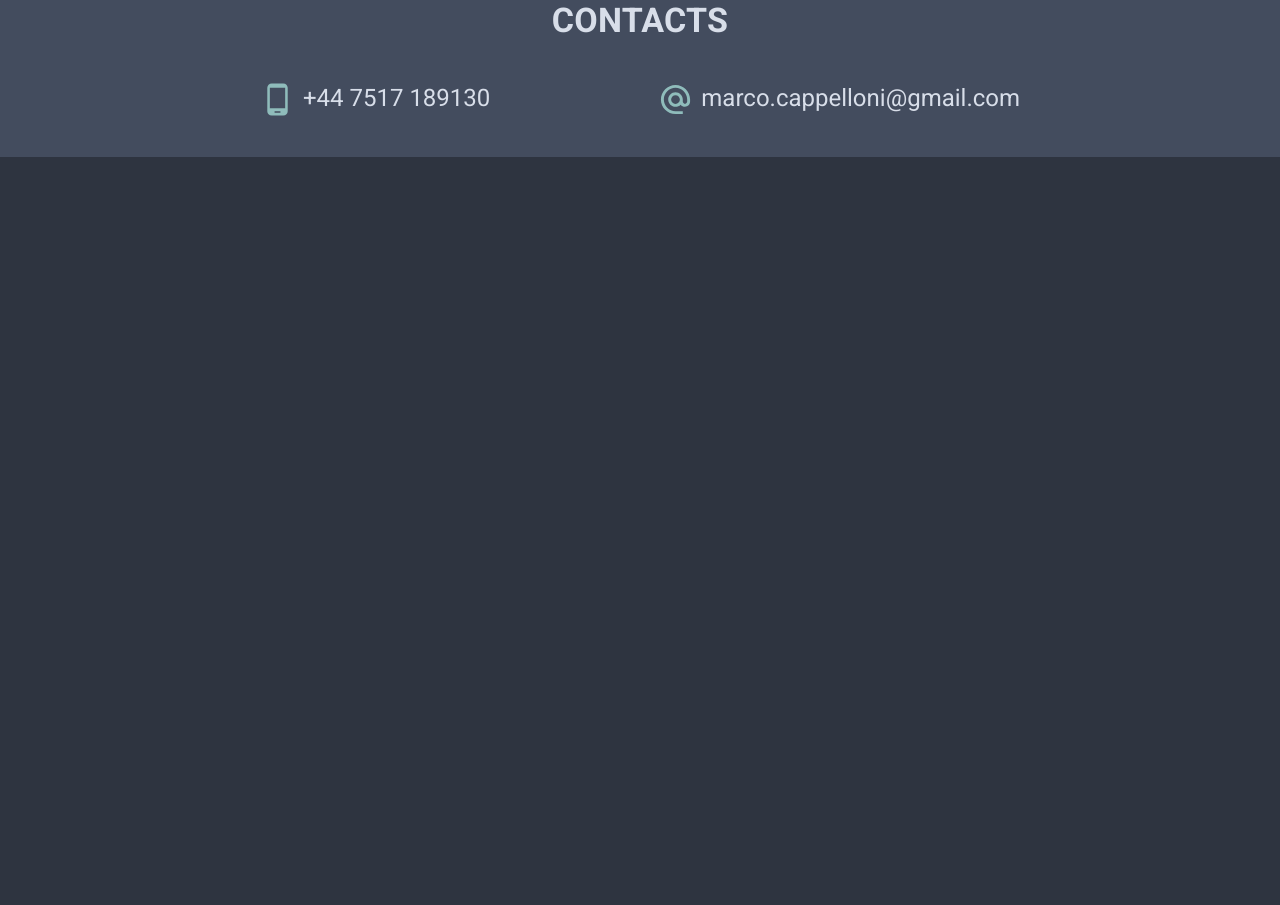
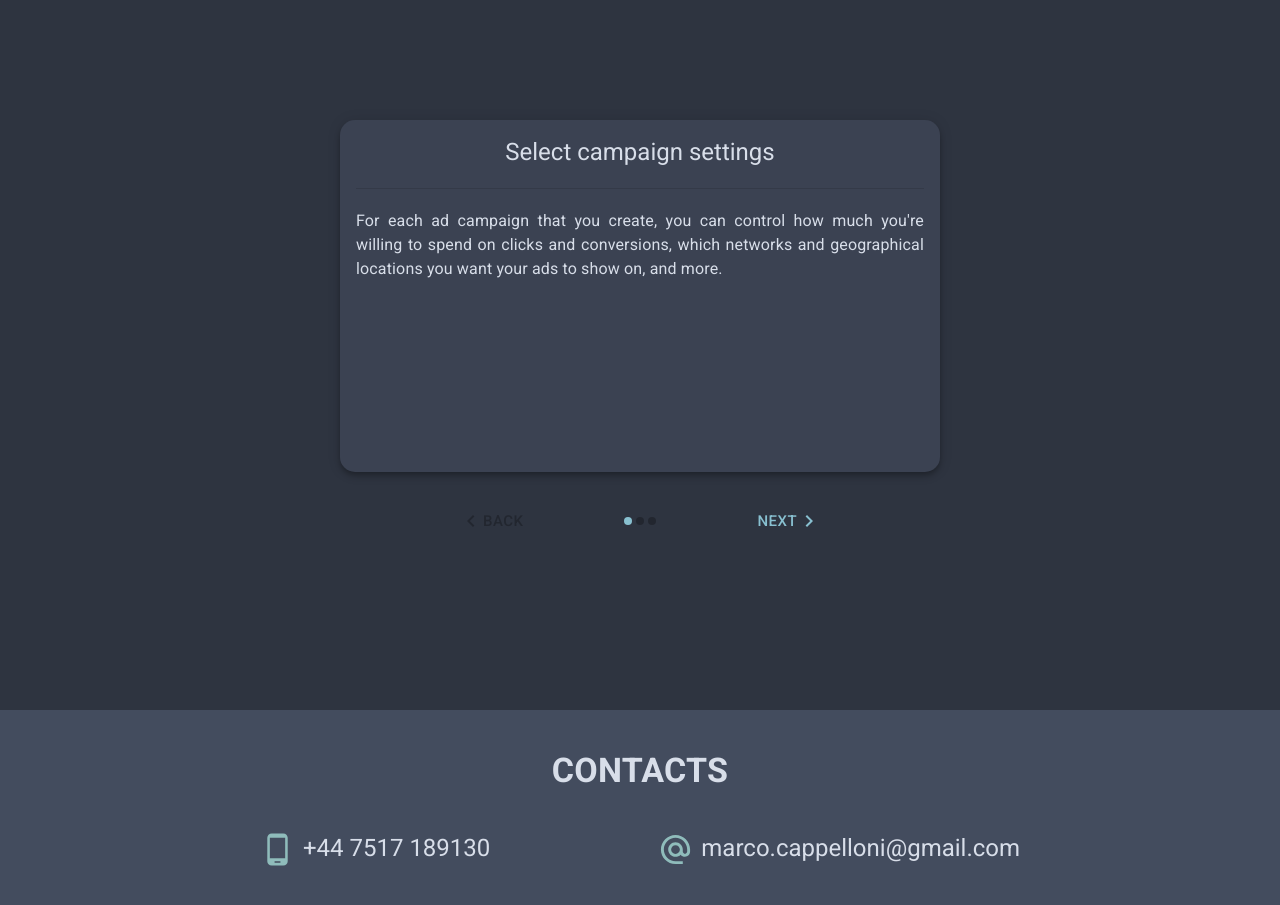
Before and after one commit to marcocappelloni/portfolio, a React (Create React App) app: page / in a window 1280 px wide. Shown: the part 860-1765 px from the top of the page. Before the commit the page ends 1017 px from the top, so only its background shows below. Built offline with nearby package versions, Linux system fonts and the light colour scheme.

Commit message:
saved a provvisory version of the STUDIES section

```diff
--- a/src/components/App.js
+++ b/src/components/App.js
@@ -1,7 +1,7 @@
 import ResponsiveAppBar from "./header/AppBar";
 import Central from "./centrals/Central";
 
-function App() {
+export default function App() {
   return (
     <div>
       <ResponsiveAppBar />
@@ -9,5 +9,3 @@ function App() {
     </div>
   );
 }
-
-export default App;
--- a/src/components/centrals/Central.js
+++ b/src/components/centrals/Central.js
@@ -1,17 +1,15 @@
 import About from "./about/About";
-// import Studies from "./studies/Studies";
+import Studies from "./studies/Studies";
 // import Projects from "./projects/Projects";
 import Contacts from "./contacts/Contacts";
 
-const Central = () => {
+export default function Central() {
   return (
     <div style={{ marginTop: 100 }}>
       <About />
-      {/* <Studies />
-      <Projects /> */}
+      <Studies />
+      {/* <Projects /> */}
       <Contacts />
     </div>
   );
-};
-
-export default Central;
+}
--- a/src/components/centrals/about/About.js
+++ b/src/components/centrals/about/About.js
@@ -16,7 +16,7 @@ const StyledBox = styled(Box)`
   }
 `;
 
-const About = () => {
+export default function About() {
   return (
     <StyledBox>
       <MyPhoto alt="about me" src="./images/Me_6.jpeg"></MyPhoto>
@@ -27,6 +27,4 @@ const About = () => {
       </Box>
     </StyledBox>
   );
-};
-
-export default About;
+}
--- a/src/components/centrals/contacts/Contacts.js
+++ b/src/components/centrals/contacts/Contacts.js
@@ -20,7 +20,7 @@ const InnerBox = styled(Box)`
   justify-content: center;
 `;
 
-const Contacts = () => {
+export default function Contacts() {
   const theme = useTheme();
 
   return (
@@ -38,6 +38,4 @@ const Contacts = () => {
       </InnerBox>
     </ExternalContainer>
   );
-};
-
-export default Contacts;
+}
--- /dev/null
+++ b/src/components/centrals/studies/Studies.js
@@ -0,0 +1,62 @@
+import React from "react";
+import Box from "@mui/material/Box";
+import MobileStepper from "@mui/material/MobileStepper";
+import Button from "@mui/material/Button";
+import KeyboardArrowLeft from "@mui/icons-material/KeyboardArrowLeft";
+import KeyboardArrowRight from "@mui/icons-material/KeyboardArrowRight";
+import Grow from "@mui/material/Grow";
+import studiesList from "../../data/studies-list";
+import CardStyled from "../../styled/Card.styled";
+
+export default function StudiesStepper() {
+  const [activeStep, setActiveStep] = React.useState(0);
+  const [zoomIn, setZoomIn] = React.useState(true);
+  const maxSteps = studiesList.length;
+
+  const handleNext = () => {
+    setZoomIn(false);
+    setTimeout(() => {
+      setActiveStep((prevActiveStep) => prevActiveStep + 1);
+      setZoomIn(true);
+    }, 500);
+  };
+
+  const handleBack = () => {
+    setZoomIn(false);
+    setTimeout(() => {
+      setActiveStep((prevActiveStep) => prevActiveStep - 1);
+      setZoomIn(true);
+    }, 500);
+  };
+
+  return (
+    <div>
+      <Box sx={{ width: 600, mx: "auto", mt: 20 }}>
+        <Grow in={zoomIn}>
+          <div>
+            <CardStyled label={studiesList[activeStep].label} description={studiesList[activeStep].description} />
+          </div>
+        </Grow>
+      </Box>
+      <MobileStepper
+        sx={{ width: 400, mx: "auto", mb: 20 }}
+        variant="dots"
+        steps={maxSteps}
+        position="static"
+        activeStep={activeStep}
+        nextButton={
+          <Button size="large" onClick={handleNext} disabled={activeStep === maxSteps - 1}>
+            Next
+            <KeyboardArrowRight />
+          </Button>
+        }
+        backButton={
+          <Button size="large" onClick={handleBack} disabled={activeStep === 0}>
+            <KeyboardArrowLeft />
+            Back
+          </Button>
+        }
+      />
+    </div>
+  );
+}
--- /dev/null
+++ b/src/components/data/studies-list.js
@@ -0,0 +1,21 @@
+const studiesList = [
+  {
+    label: "Select campaign settings",
+    description: `For each ad campaign that you create, you can control how much
+              you're willing to spend on clicks and conversions, which networks
+              and geographical locations you want your ads to show on, and more.`
+  },
+  {
+    label: "Create an ad group",
+    description: "An ad group contains one or more ads which target a shared set of keywords."
+  },
+  {
+    label: "Create an ad",
+    description: `Try out different ad text to see what brings in the most customers,
+              and learn how to enhance your ads using features like ad extensions.
+              If you run into any problems with your ads, find out how to tell if
+              they're running and how to resolve approval issues.`
+  }
+];
+
+export default studiesList;
--- a/src/components/header/AppBar.js
+++ b/src/components/header/AppBar.js
@@ -11,7 +11,7 @@ import { useTheme } from "@mui/material/styles";
 import Logo from "../styled/Logo.styled";
 import AppBarMenu from "./AppBarMenu";
 
-function ResponsiveAppBar() {
+export default function ResponsiveAppBar() {
   const theme = useTheme();
 
   const [anchorElNav, setAnchorElNav] = React.useState(null);
@@ -61,4 +61,3 @@ function ResponsiveAppBar() {
     </AppBar>
   );
 }
-export default ResponsiveAppBar;
--- a/src/components/header/AppBarMenu.js
+++ b/src/components/header/AppBarMenu.js
@@ -4,7 +4,7 @@ import menu from "../data/menu-elements";
 import MenuItem from "@mui/material/MenuItem";
 import Typography from "@mui/material/Typography";
 
-function AppBarMenu(props) {
+export default function AppBarMenu(props) {
   return (
     <Menu
       id="menu-appbar"
@@ -32,5 +32,3 @@ function AppBarMenu(props) {
     </Menu>
   );
 }
-
-export default AppBarMenu;
--- /dev/null
+++ b/src/components/styled/Card.styled.js
@@ -0,0 +1,33 @@
+import Card from "@mui/material/Card";
+import CardActions from "@mui/material/CardActions";
+import CardContent from "@mui/material/CardContent";
+import Typography from "@mui/material/Typography";
+import Divider from "@mui/material/Divider";
+import Button from "@mui/material/Button";
+import { styled } from "@mui/material/styles";
+import { Box } from "@mui/material";
+
+const StyledCard = styled(Card)`
+  text-align: justify;
+  min-width: 275px;
+  margin: 20px 0;
+`;
+
+export default function CardStyled(props) {
+  return (
+    <StyledCard>
+      <CardContent>
+        <Typography align="center" variant="h5">
+          {props?.label}
+        </Typography>
+        <Divider />
+        <Box sx={{ height: 200 }}>
+          <Typography variant="body">{props?.description}</Typography>
+        </Box>
+      </CardContent>
+      <CardActions sx={{ visibility: "hidden" }}>
+        <Button size="small">Learn More</Button>
+      </CardActions>
+    </StyledCard>
+  );
+}
--- a/src/components/styled/Photo.styled.js
+++ b/src/components/styled/Photo.styled.js
@@ -19,10 +19,8 @@ const StyledImage = styled.img`
   z-index: -1;
 `;
 
-function MyPhoto() {
+export default function MyPhoto() {
   const theme = useTheme();
 
   return <StyledImage alt="picture of me" src="./images/Me.jpeg" borderCol={theme.palette.secondary.main} />;
 }
-
-export default MyPhoto;
```
